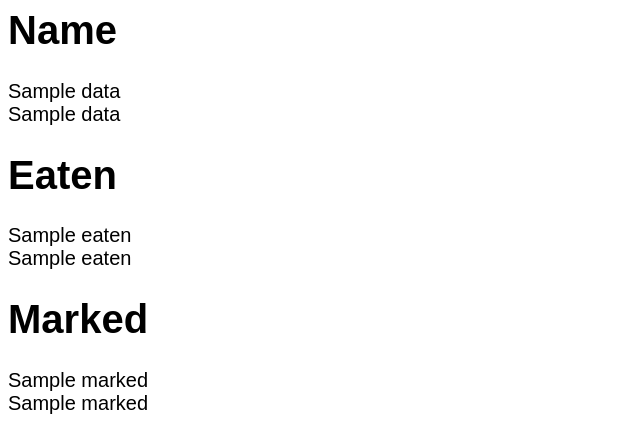
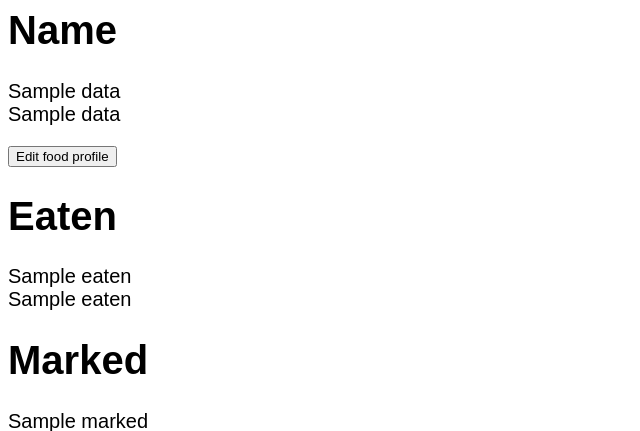
Before and after one commit to yumyumqing/mealPal, a Python web app: template skeleton/templates/profile.html in a window 1280 px wide. Shown: the top 431 px of the page, without its empty margins (0-640 px from the left). Run offline with Jinja, Linux system fonts and the light colour scheme; the template is opened without the code that fills it: most values are stand-ins (such as "Sample title", 1, 10 or a date in 2020).

Commit message:
added edit food profile button

```diff
--- a/skeleton/templates/profile.html
+++ b/skeleton/templates/profile.html
@@ -16,6 +16,10 @@
     <div>{{n}}</div>
     {% endfor %}
   </div>
+
+  <form method="POST" action="/food_profile">
+      <p><input type="submit" name="submit" value="Edit food profile"></p>
+  </form>
 
   <h1>Eaten</h1>
   <div>{{eaten}}</div>
```
